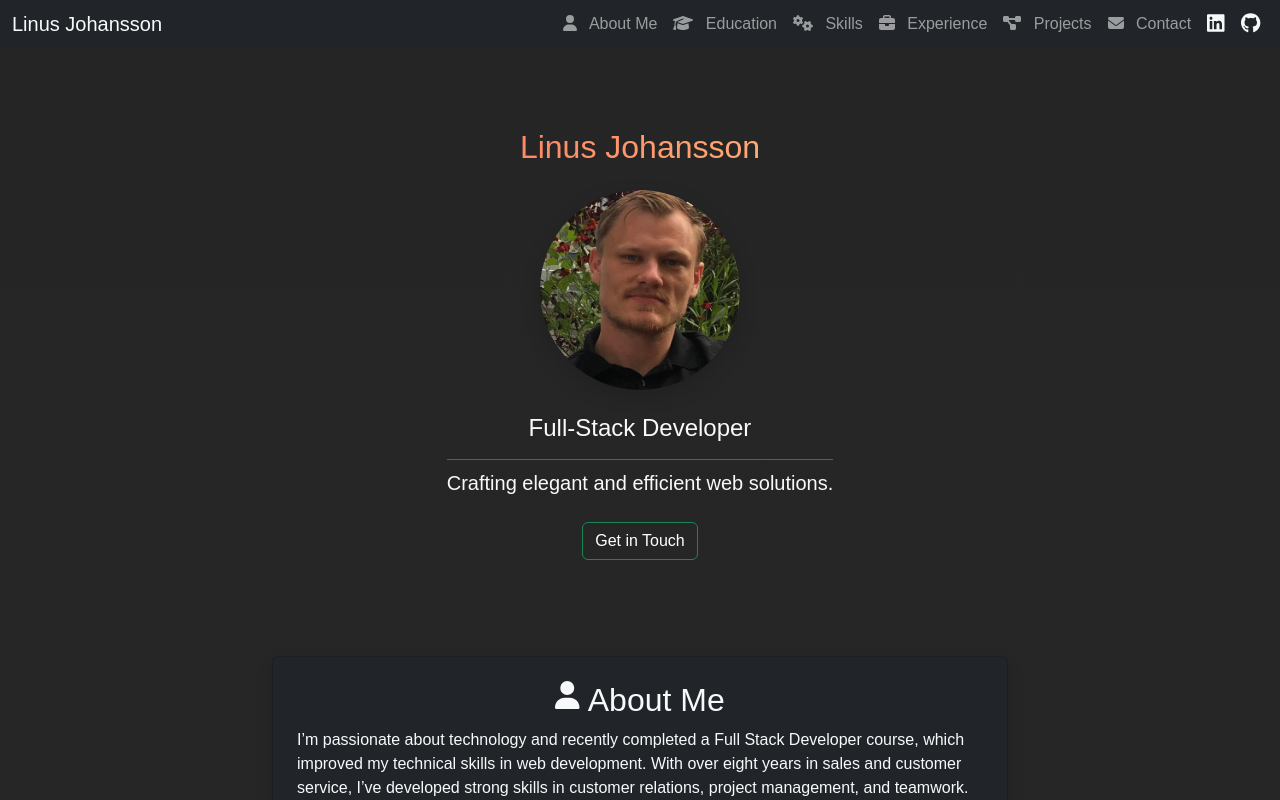
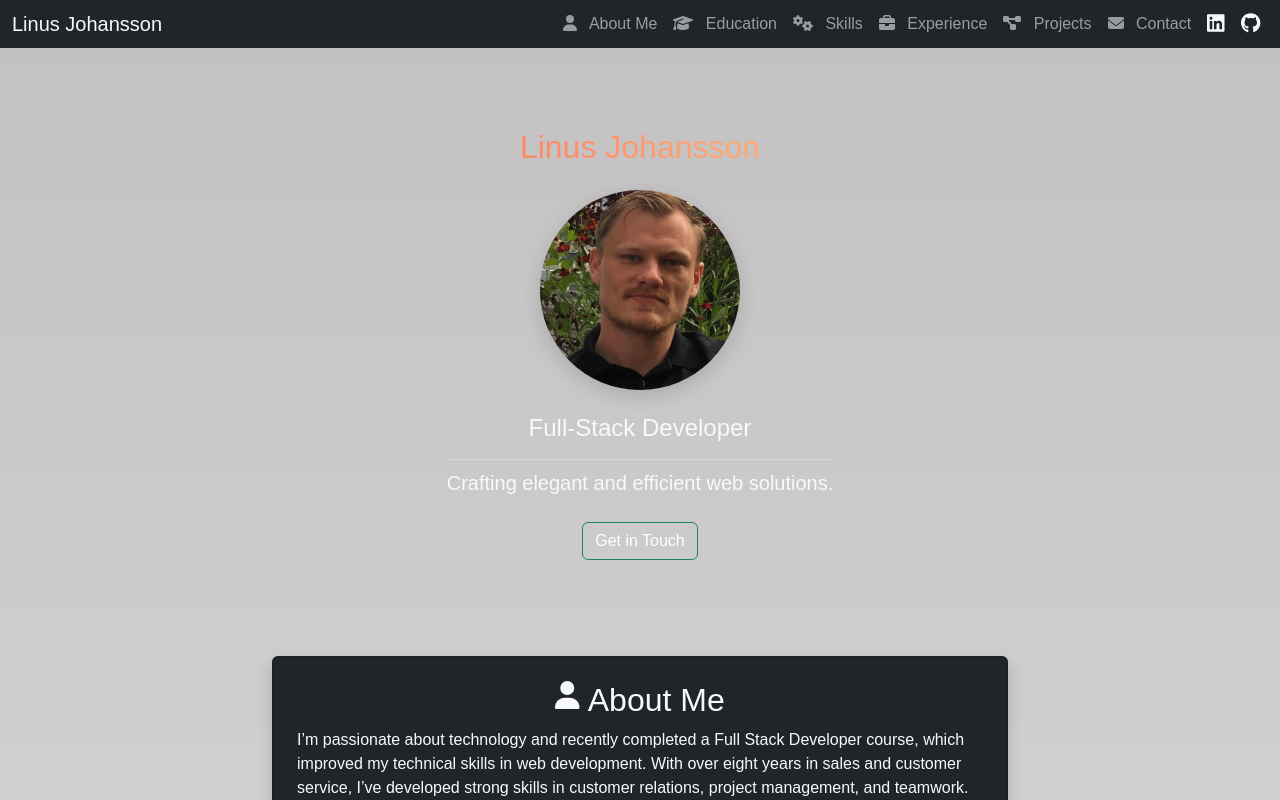
Before and after one commit to j0hanz/j0hanz-portfolio, a React (Create React App) app: page / in a window 1280 px wide. Shown: the top 800 px of the page. Built offline with nearby package versions, Linux system fonts and the light colour scheme.

Commit message:
Update background gradient colors for better visual appeal

```diff
--- a/src/App.module.css
+++ b/src/App.module.css
@@ -14,10 +14,10 @@ body {
   background: rgb(15, 15, 15);
   background: linear-gradient(
     0deg,
-    rgba(15, 15, 15, 1) 0%,
-    rgba(84, 79, 79, 1) 0%,
-    rgba(43, 41, 41, 1) 29%,
-    rgba(37, 37, 37, 1) 100%
+    rgb(221, 220, 220) 0%,
+    rgb(231, 228, 228) 0%,
+    rgb(243, 241, 241) 29%,
+    rgb(194, 192, 192) 100%
   );
 }
 
```
